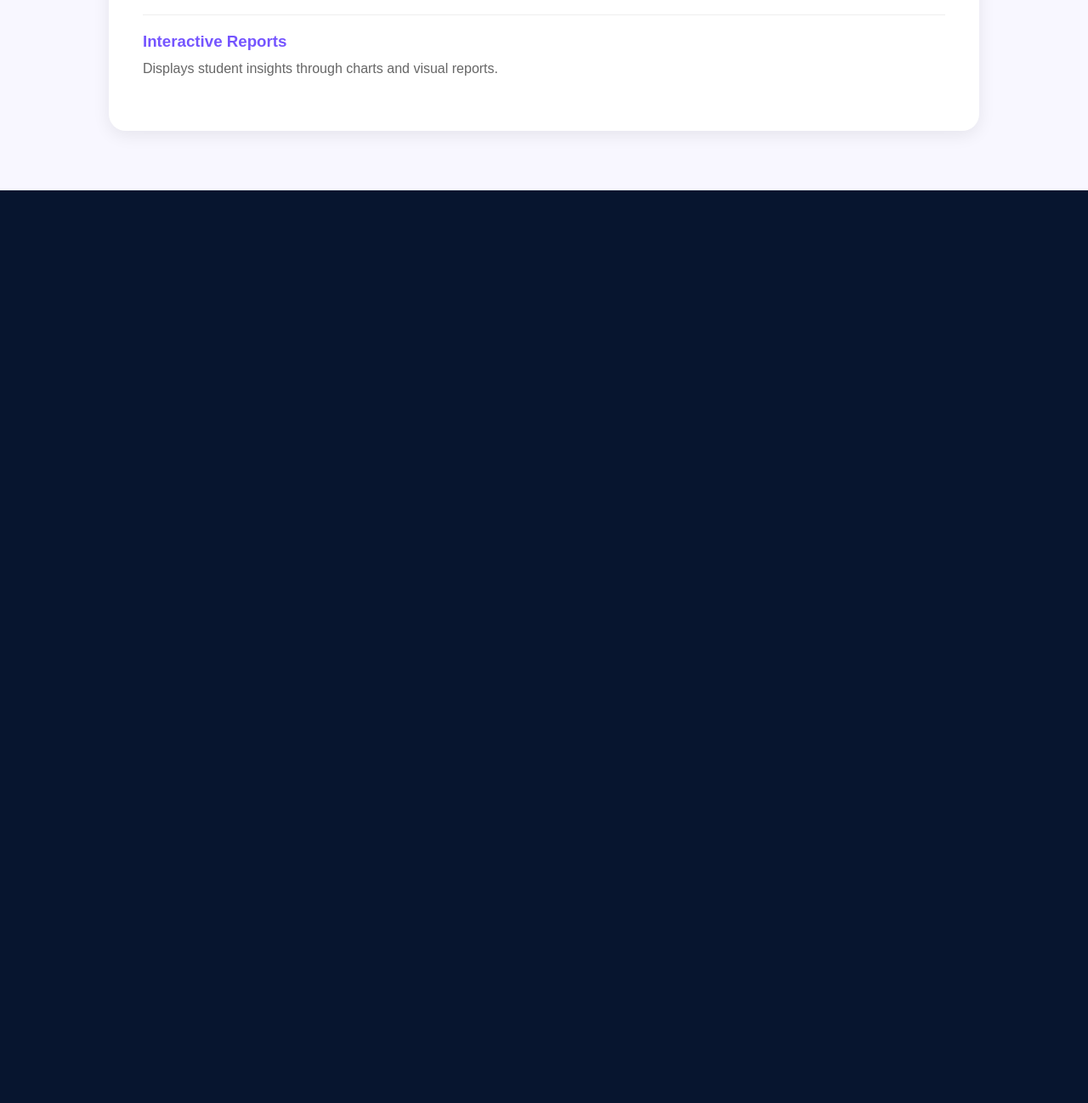
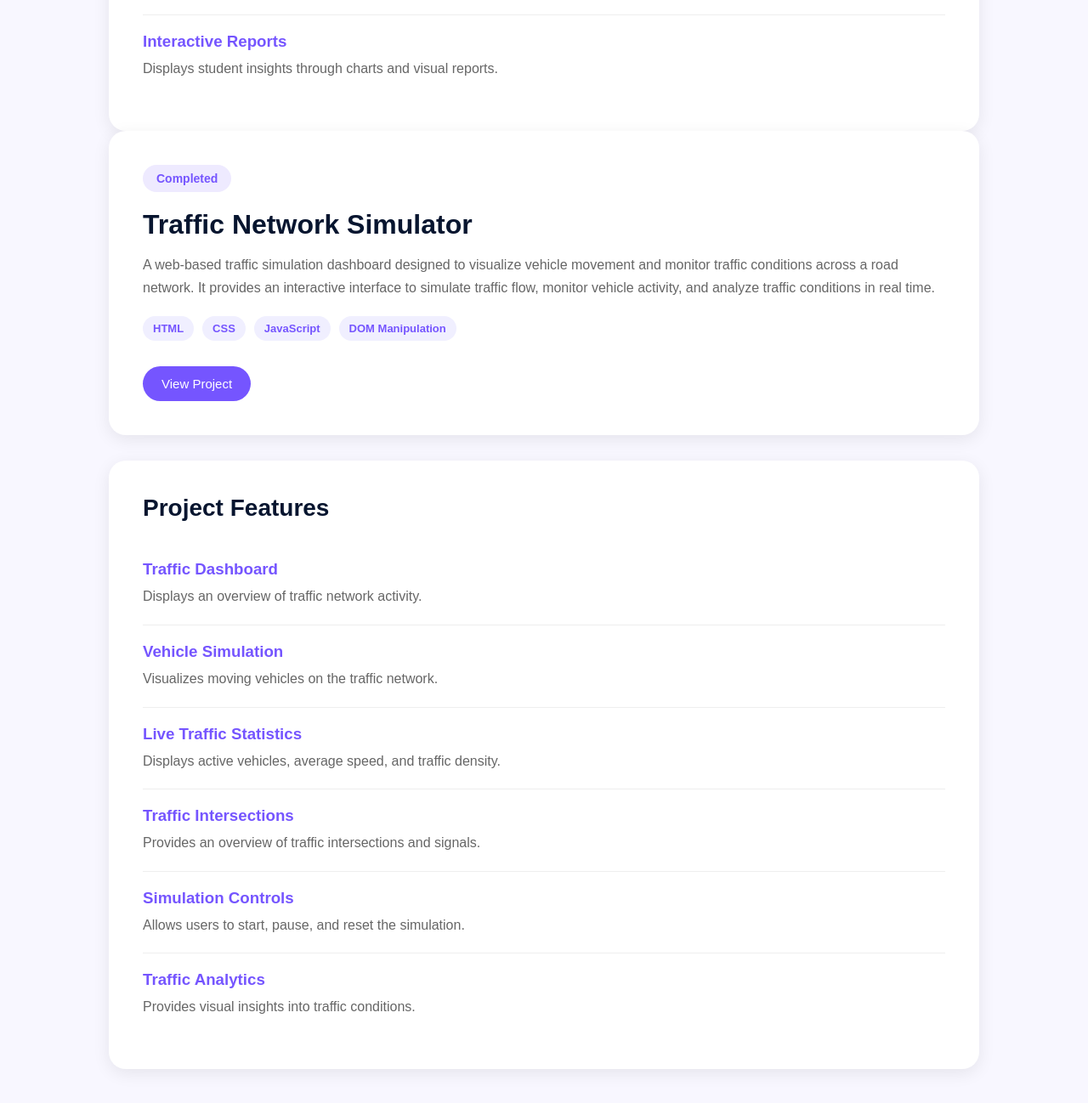
Before and after one commit to PRIYA19120/portfolio, a plain HTML site: page projects.html in a window 1280 px wide. Shown: the part 4020-5318 px from the top of the page at 85% size. Before the commit the page ends 4244 px from the top, so only its background shows below. Drawn offline with Linux system fonts and the light colour scheme.

Commit message:
Add completed Traffic Network Simulator project

```diff
--- a/projects.html
+++ b/projects.html
@@ -268,6 +268,79 @@
         </div>
 
     </div>
+        <!-- Project 4: Traffic Network Simulator -->
+
+    <div class="project-details">
+
+        <div class="project-main">
+
+            <span class="project-status">Completed</span>
+
+            <h2>Traffic Network Simulator</h2>
+
+            <p>
+                A web-based traffic simulation dashboard designed to
+                visualize vehicle movement and monitor traffic conditions
+                across a road network. It provides an interactive interface
+                to simulate traffic flow, monitor vehicle activity, and
+                analyze traffic conditions in real time.
+            </p>
+
+            <div class="project-tech">
+                <b>HTML</b>
+                <b>CSS</b>
+                <b>JavaScript</b>
+                <b>DOM Manipulation</b>
+            </div>
+
+            <div class="project-buttons">
+                <a href="https://github.com/PRIYA19120/traffic-network-simulator"
+                   class="project-btn"
+                   target="_blank"
+                   rel="noopener noreferrer">
+                    View Project
+                </a>
+            </div>
+
+        </div>
+
+        <div class="project-features">
+
+            <h2>Project Features</h2>
+
+            <div class="feature">
+                <h3>Traffic Dashboard</h3>
+                <p>Displays an overview of traffic network activity.</p>
+            </div>
+
+            <div class="feature">
+                <h3>Vehicle Simulation</h3>
+                <p>Visualizes moving vehicles on the traffic network.</p>
+            </div>
+
+            <div class="feature">
+                <h3>Live Traffic Statistics</h3>
+                <p>Displays active vehicles, average speed, and traffic density.</p>
+            </div>
+
+            <div class="feature">
+                <h3>Traffic Intersections</h3>
+                <p>Provides an overview of traffic intersections and signals.</p>
+            </div>
+
+            <div class="feature">
+                <h3>Simulation Controls</h3>
+                <p>Allows users to start, pause, and reset the simulation.</p>
+            </div>
+
+            <div class="feature">
+                <h3>Traffic Analytics</h3>
+                <p>Provides visual insights into traffic conditions.</p>
+            </div>
+
+        </div>
+
+    </div>
 
 </section>
 
```
